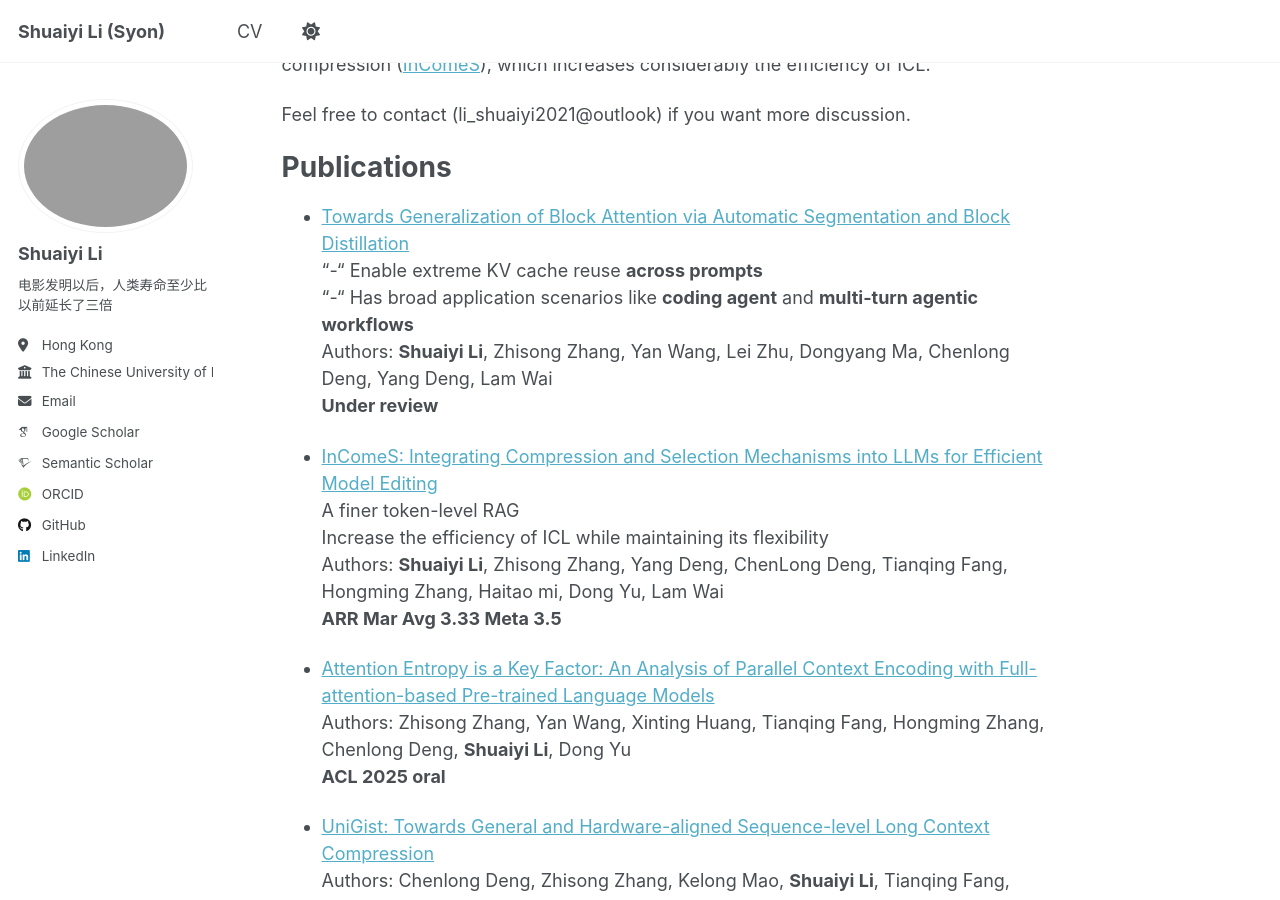
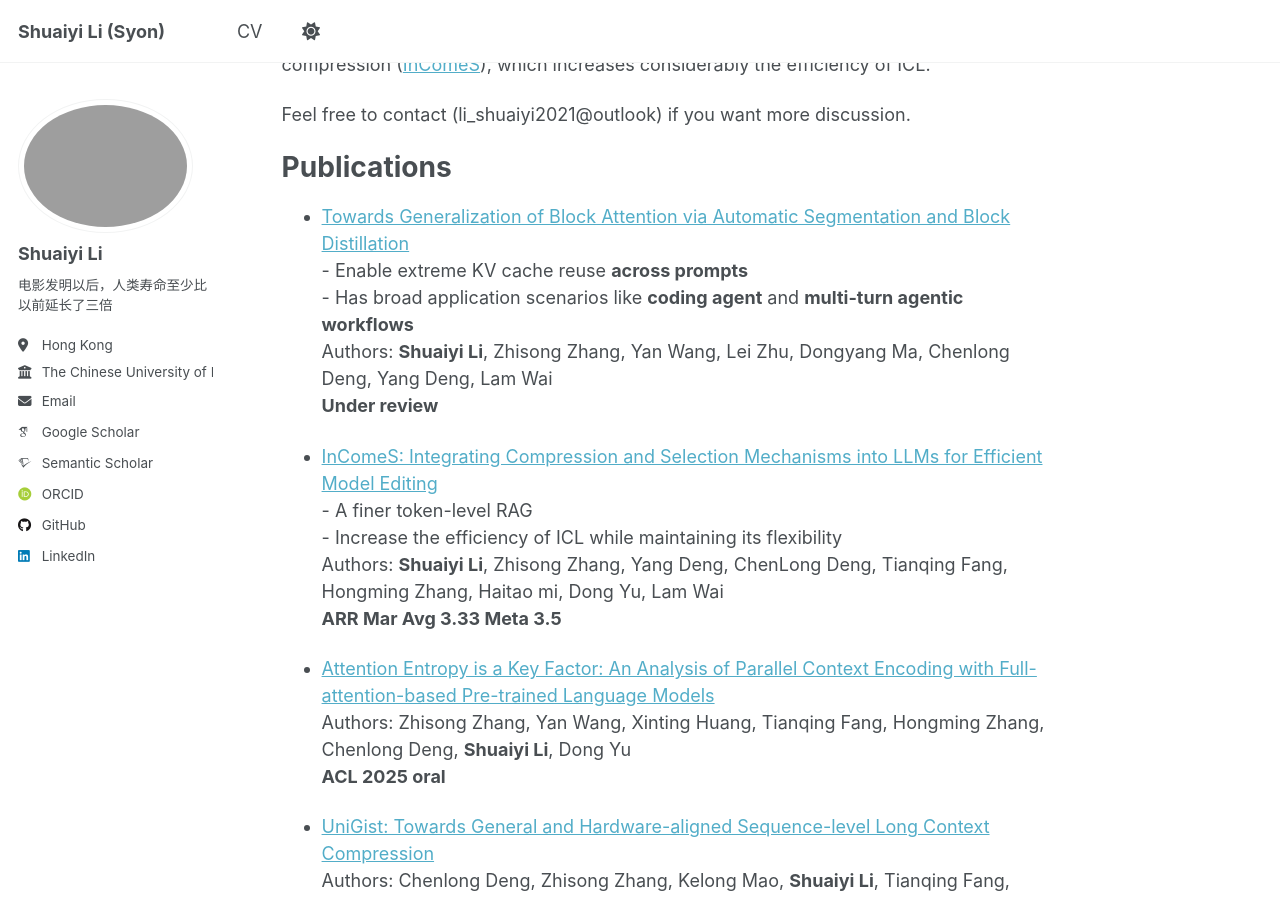
Before and after one commit to Syon-Li/Syon-Li.github.io, a Jekyll site: the page built from _pages/about.md, in a window 1280 px wide and 900 px high, scrolled down 357 px. Built offline with Jekyll 4.4.1, drawn with Linux system fonts in a browser that asks for light colours; some web fonts are replaced; a script that is not in the unit is left out.

```diff
--- a/_pages/about.md
+++ b/_pages/about.md
@@ -19,14 +19,14 @@ Feel free to contact (li_shuaiyi2021@outlook) if you want more discussion.
 Publications
 ======
 - [Towards Generalization of Block Attention via Automatic Segmentation and Block Distillation](https://arxiv.org/abs/2605.15913)<br>
-  "-" Enable extreme KV cache reuse **across prompts**<br>
-  "-" Has broad application scenarios like **coding agent** and **multi-turn agentic workflows**<br>
+  \- Enable extreme KV cache reuse **across prompts**<br>
+  \- Has broad application scenarios like **coding agent** and **multi-turn agentic workflows**<br>
   Authors: **Shuaiyi Li**, Zhisong Zhang, Yan Wang, Lei Zhu, Dongyang Ma, Chenlong Deng, Yang Deng, Lam Wai<br>
   **Under review**
 
 - [InComeS: Integrating Compression and Selection Mechanisms into LLMs for Efficient Model Editing](https://arxiv.org/pdf/2505.22156)<br>
-  A finer token-level RAG<br>
-  Increase the efficiency of ICL while maintaining its flexibility<br>
+  \- A finer token-level RAG<br>
+  \- Increase the efficiency of ICL while maintaining its flexibility<br>
   Authors: **Shuaiyi Li**, Zhisong Zhang, Yang Deng, ChenLong Deng, Tianqing Fang, Hongming Zhang, Haitao mi, Dong Yu, Lam Wai<br>
   **ARR Mar Avg 3.33 Meta 3.5**
 
```
